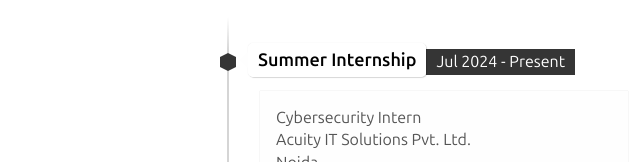
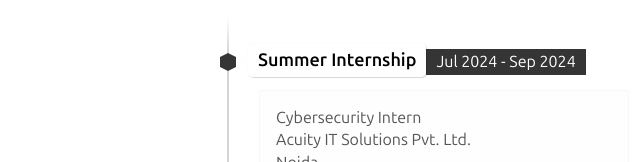
Before and after one commit to Wolf1904/my-portfolio, a plain HTML site: page index.html in a window 1280 px wide. Shown: the part 1655-1817 px from the top of the page, 412-1052 px from the left. Drawn offline with Linux system fonts and the light colour scheme; a script that the page names is missing.

Commit message:
`Update work experience timeline to reflect internship details`

```diff
--- a/index.html
+++ b/index.html
@@ -127,13 +127,13 @@
       <p class="section-text-p1">Tracing My</p>
       <h1 class="title">Work Experience</h1>
       <ul class="timeline">
-        <!-- Graduation -->
+        <!-- Intern -->
         <li>
           <div class="direction-r">
             <div class="flag-wrapper">
               <span class="hexa"></span>
               <span class="flag">Summer Internship</span>
-              <span class="time-wrapper"><span class="time">Jul 2024 - Present</span></span>
+              <span class="time-wrapper"><span class="time">Jul 2024 - Sep 2024</span></span>
             </div>
             <div class="desc desc-text">Cybersecurity Intern<br>Acuity IT Solutions Pvt. Ltd.<br>Noida<br><br><strong>Cybersecurity Strategy:</strong> Designed and implemented strategies to mitigate emerging threats, emphasizing proactive measures and risk management.<br><br><strong>DevSecOps Testing:</strong> Conducted vulnerability analysis using tools like SonarQube, ensuring security compliance and adherence to industry standards.</div>
           </div>
```
